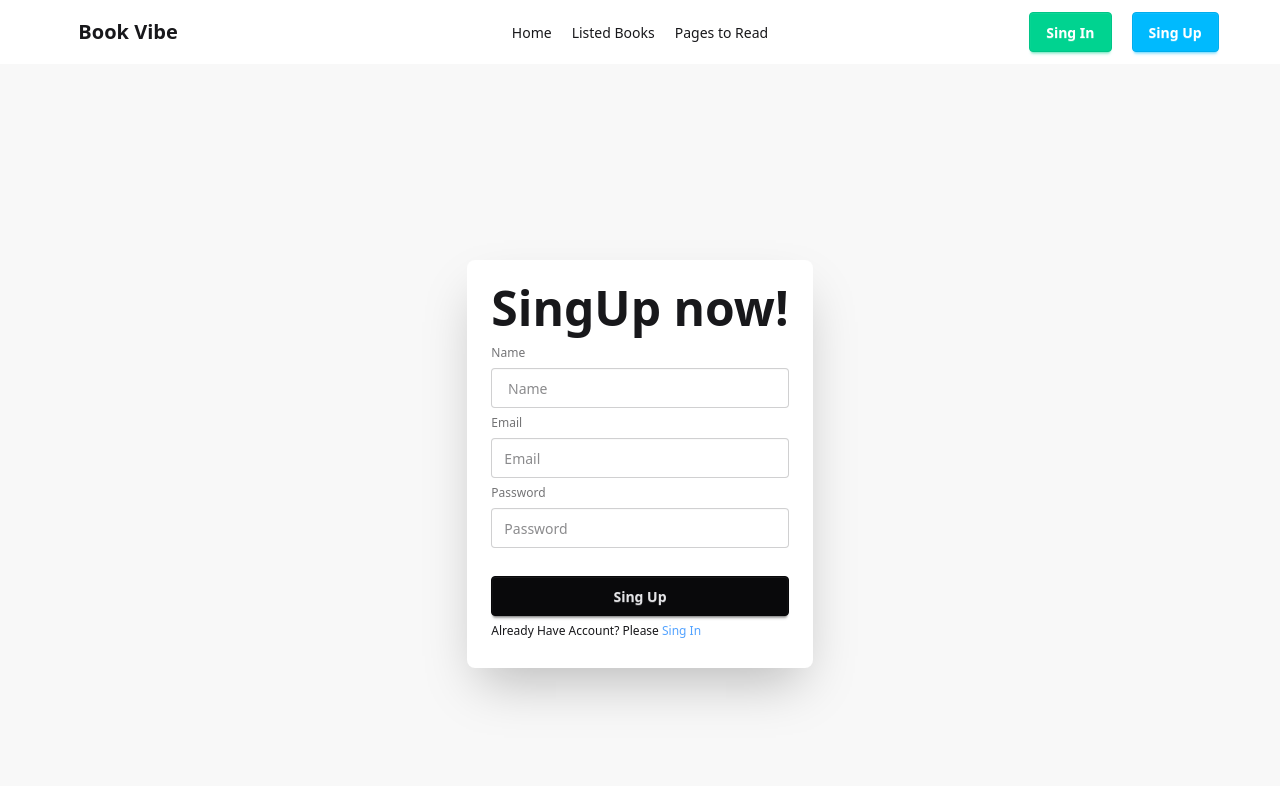
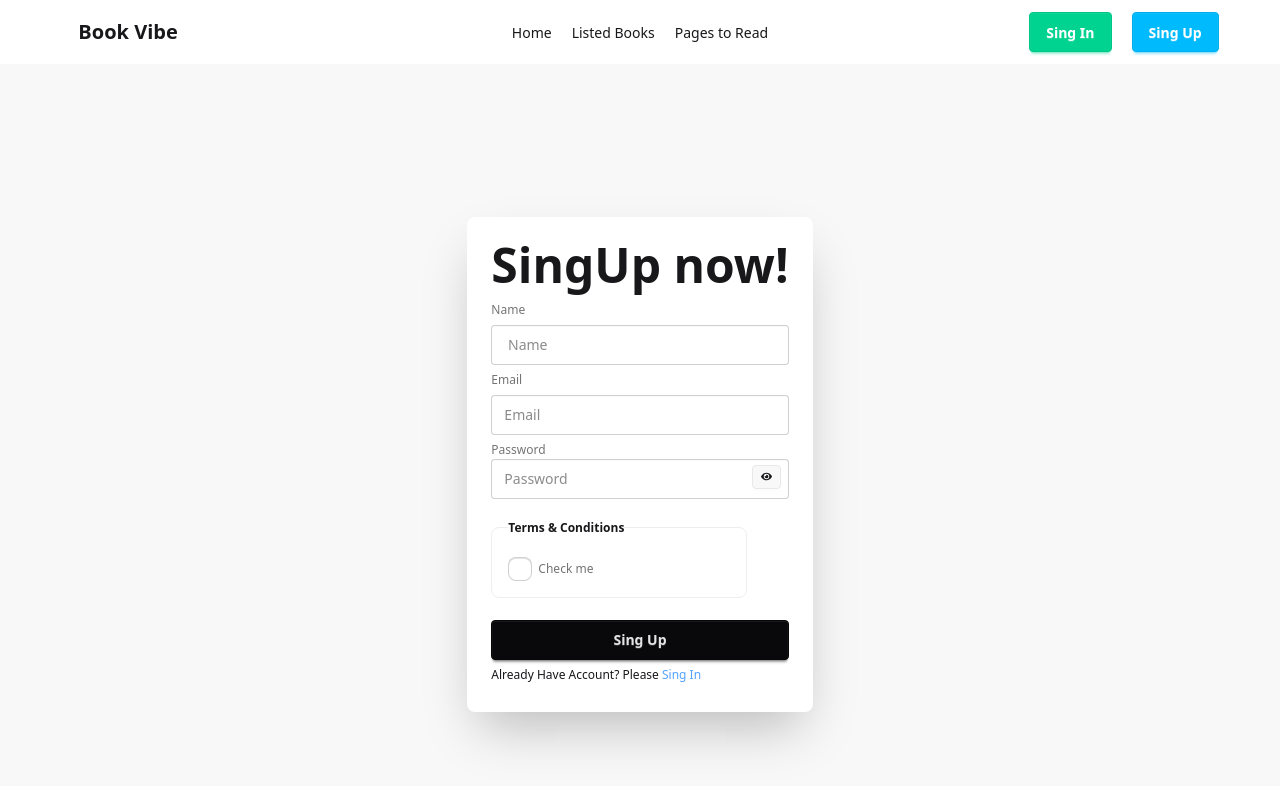
Before and after one commit to oliullahakib/boiPoka-project, a React (Vite) app: page /singUp in a window 1280 px wide. Shown: the top 786 px of the page. Built offline with nearby package versions, Linux system fonts and the light colour scheme.

Commit message:
show hide password functionality added and term and condition check box added

```diff
--- a/package.json
+++ b/package.json
@@ -14,6 +14,7 @@
     "lucide-react": "^0.544.0",
     "react": "^19.1.1",
     "react-dom": "^19.1.1",
+    "react-icons": "^5.5.0",
     "react-router": "^7.9.3",
     "react-toastify": "^11.0.5",
     "recharts": "^3.2.1",
--- a/src/Pages/SingIn.jsx
+++ b/src/Pages/SingIn.jsx
@@ -1,12 +1,14 @@
-import React from 'react';
+import React, { useState } from 'react';
+import { FaEye, FaEyeSlash } from 'react-icons/fa';
 import { Link } from 'react-router';
 
 const SingIn = () => {
-    const handleSingIn=(e)=>{
+     const [show, setShow] = useState(false)
+    const handleSingIn = (e) => {
         e.preventDefault()
         const email = e.target.email.value;
         const password = e.target.password.value;
-        console.log("singIn",email,password)
+        console.log("singIn", email, password)
 
     }
     return (
@@ -19,8 +21,14 @@ const SingIn = () => {
                             <fieldset className="fieldset">
                                 <label className="label">Email</label>
                                 <input name='email' type="email" className="input" placeholder="Email" />
+                                <div className='relative'>
                                     <label className="label">Password</label>
-                            <input name='password' type="password" className="input" placeholder="Password" />
+                                    <input required name='password' type={show ? "text" : "password"} className="input" placeholder="Password" />
+                                    <button onClick={(e) => {
+                                        e.preventDefault()
+                                        setShow(!show)
+                                    }} className='btn btn-xs absolute top-6 right-2'>{show ? <FaEyeSlash /> : <FaEye />}</button>
+                                </div>
                                 <div><a className="link link-hover">Forgot password?</a></div>
                                 <button className="btn btn-neutral mt-4">Sing in</button>
                                 <p>New on Our Website? Please <Link className='text-blue-400 hover:text-blue-700' to={"/singUp"}>Sing Up</Link> </p>
--- a/src/Pages/SingUp.jsx
+++ b/src/Pages/SingUp.jsx
@@ -1,9 +1,11 @@
 import React, { useState } from 'react';
+import { FaEye, FaEyeSlash } from 'react-icons/fa';
 import { Link } from 'react-router';
 
 const SingUp = () => {
     const [error, setError] = useState('')
-    const handleSingUp =(e)=>{
+    const [show, setShow] = useState(false)
+    const handleSingUp = (e) => {
         e.preventDefault()
         // reset
         setError('')
@@ -11,23 +13,25 @@ const SingUp = () => {
         const email = e.target.email.value;
         const name = e.target.name.value;
         const password = e.target.password.value;
-        console.log("singUP",email,name,password)
+        const term = e.target.term.checked
+
         // password validation
         const lengthCheck = /^.{6,}$/
         const caseCheck = /^(?=.*[a-z])(?=.*[A-Z]).{6,}$/
-        const specialCharCheck=/(?=.*[!@#$%...])/
-        if(!lengthCheck.test(password)){
+        const specialCharCheck = /(?=.*[!@#$%...])/
+        if (!lengthCheck.test(password)) {
             setError("Password should be 6 charecters or more")
             return
         }
-        if(!caseCheck.test(password)){
+        if (!caseCheck.test(password)) {
             setError("Password must contain at least one uppercase and one lowercase letter.")
             return
         }
-        if(!specialCharCheck.test(password)){
+        if (!specialCharCheck.test(password)) {
             setError("Must contain at least one special character.")
             return
         }
+        console.log("singUP", email, name, password,term)
     }
     return (
         <div className="hero bg-base-200 min-h-screen">
@@ -44,12 +48,26 @@ const SingUp = () => {
                                 <label className="label">Email</label>
                                 <input required name='email' type="email" className="input" placeholder="Email" />
                                 {/* password */}
+                                <div className='relative'>
                                     <label className="label">Password</label>
-                            <input required name='password' type="password" className="input" placeholder="Password" />
+                                    <input required name='password' type={show ? "text" : "password"} className="input" placeholder="Password" />
+                                    <button onClick={(e) => {
+                                        e.preventDefault()
+                                        setShow(!show)
+                                    }} className='btn btn-xs absolute top-6 right-2'>{show ? <FaEyeSlash /> : <FaEye />}</button>
+                                </div>
 
                                 <p className='text-red-400'>
                                     {error}
                                 </p>
+                                {/* checkBok */}
+                                <fieldset className="fieldset bg-base-100 border-base-300 rounded-box w-64 border p-4">
+                                    <legend className="fieldset-legend">Terms & Conditions</legend>
+                                    <label className="label">
+                                        <input name='term' type="checkbox"  className="checkbox" />
+                                        Check me
+                                    </label>
+                                </fieldset>
 
                                 <button className="btn btn-neutral mt-4">Sing Up</button>
                                 <p>Already Have Account? Please <Link className='text-blue-400 hover:text-blue-700' to={"/singIn"}>Sing In</Link> </p>
```
Also changed, not shown: 1 other file (tests, documents, lock files or other folders). Lines whose indentation alone changed are shown as unchanged.
